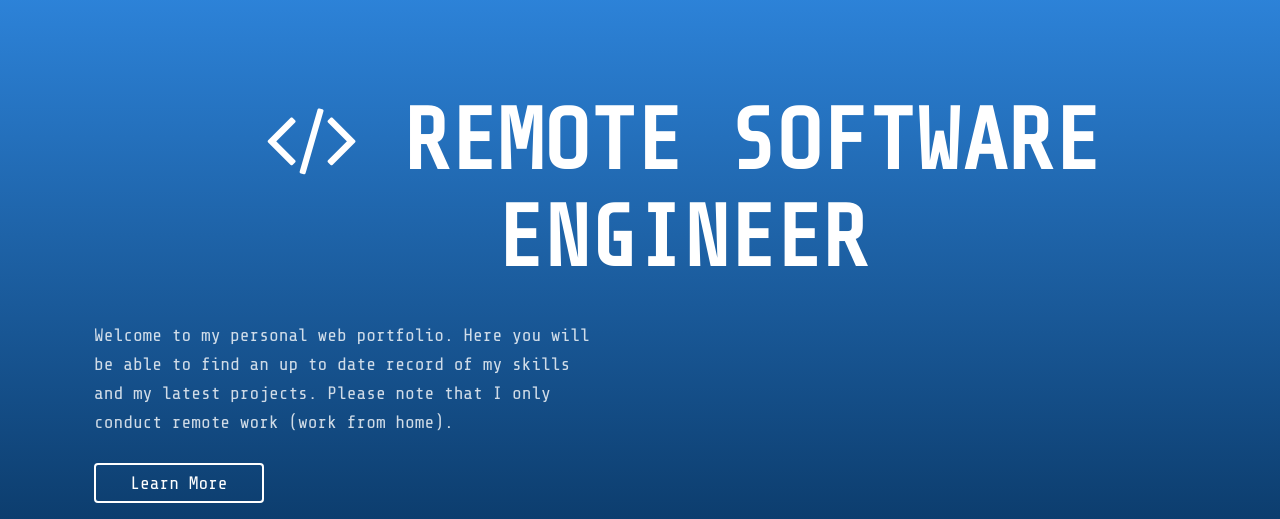
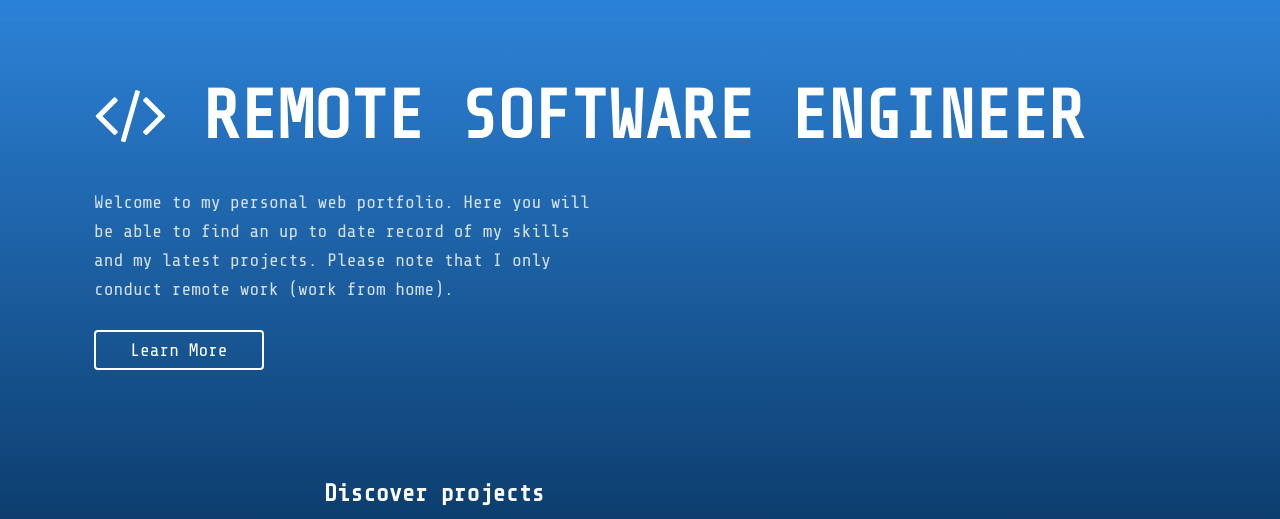
Before and after one commit to vinualwis/vinualwis.github.io, a plain HTML site: page index.html in a window 1280 px wide. Shown: the part 74-593 px from the top of the page. Drawn offline with nearby package versions, Linux system fonts and the light colour scheme.

Commit message:
Responsive design update

```diff
--- a/index.css
+++ b/index.css
@@ -666,7 +666,7 @@ span.checked {
   }
 
   #home > h1 {
-    font-size: 86px;
+    font-size: calc(5vw + 4px);
     text-transform: uppercase;
     margin-bottom: 16px;
   }
```
